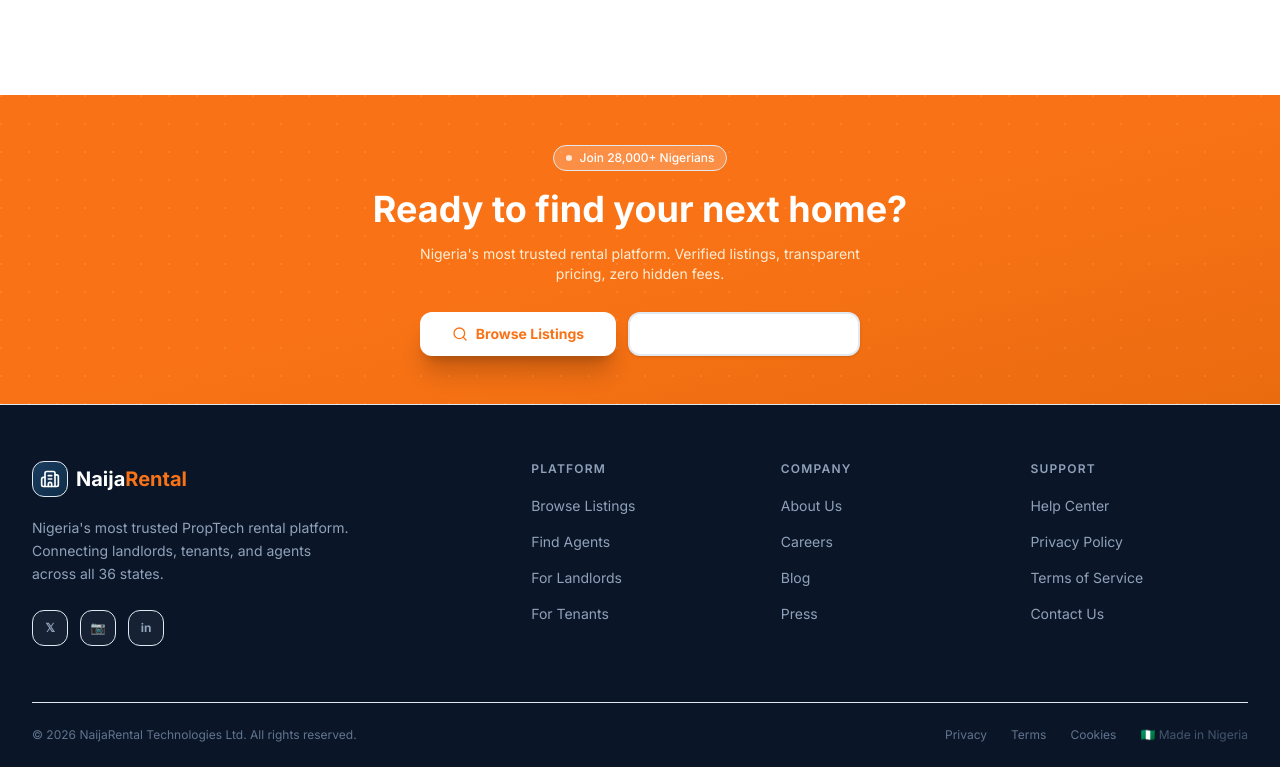
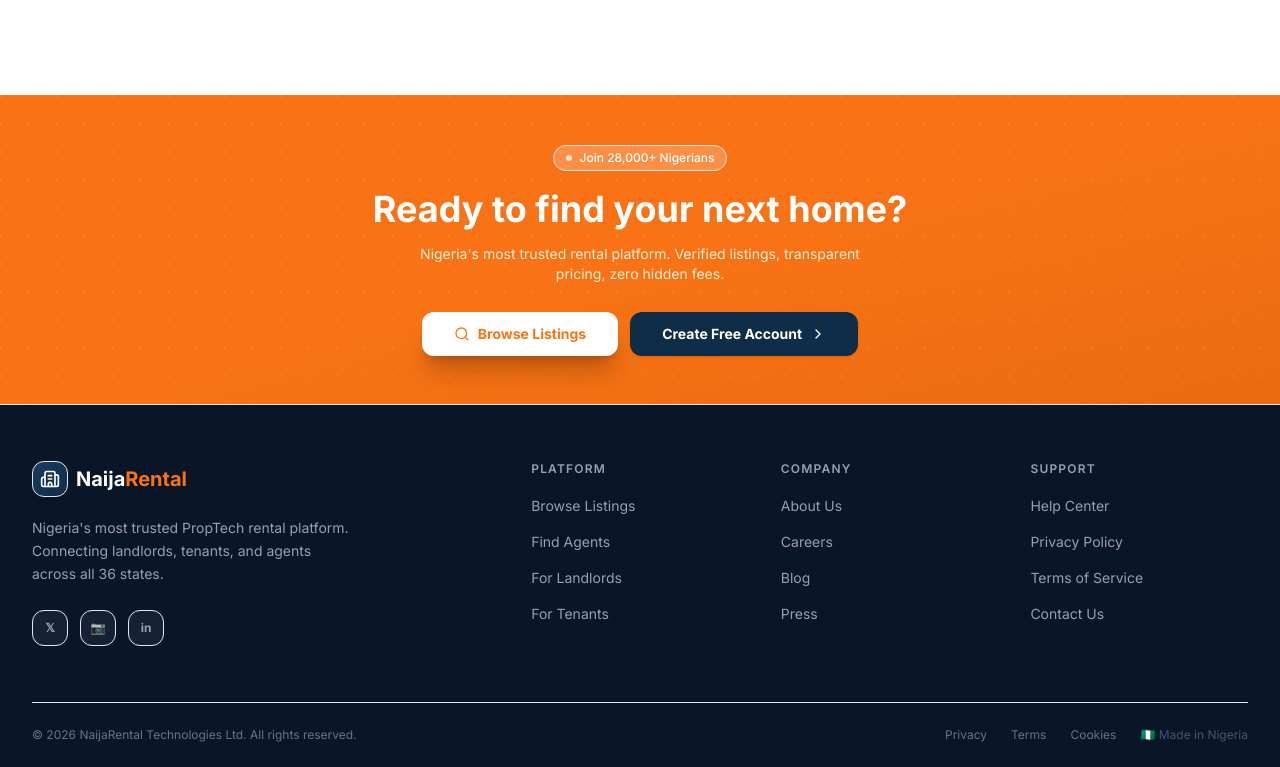
Before and after one commit to softcode-Technologies/landlord-tenant-frontend, a Next.js app: page / in a window 1280 px wide. Shown: the part 3910-4677 px from the top of the page. Built offline with nearby package versions, Linux system fonts and the light colour scheme; no server answers.

Commit message:
fix: CTA secondary button — solid navy fill so it's always visible on orange bg

```diff
--- a/src/app/page.tsx
+++ b/src/app/page.tsx
@@ -540,7 +540,7 @@
               </Button>
             </Link>
             <Link href="/login">
-              <Button size="lg" variant="outline" className="border-2 border-white/50 text-white hover:bg-white/10 font-bold px-8 h-11 text-sm rounded-xl gap-2">
+              <Button size="lg" className="bg-[#0f2d48] hover:bg-[#1a3c5e] text-white font-bold px-8 h-11 text-sm rounded-xl gap-2 border-0">
                 Create Free Account <ChevronRight className="h-4 w-4" />
               </Button>
             </Link>
```
